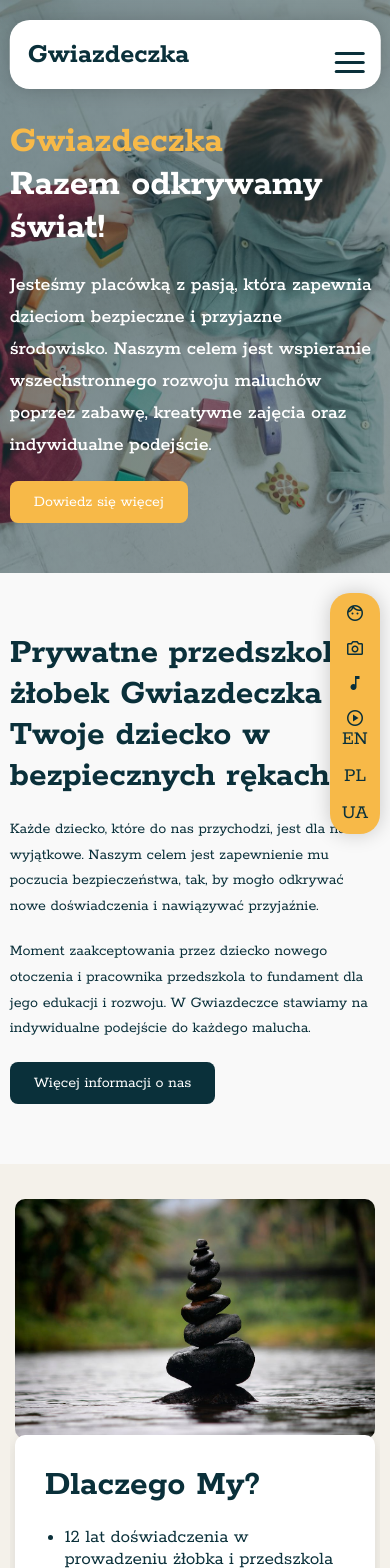
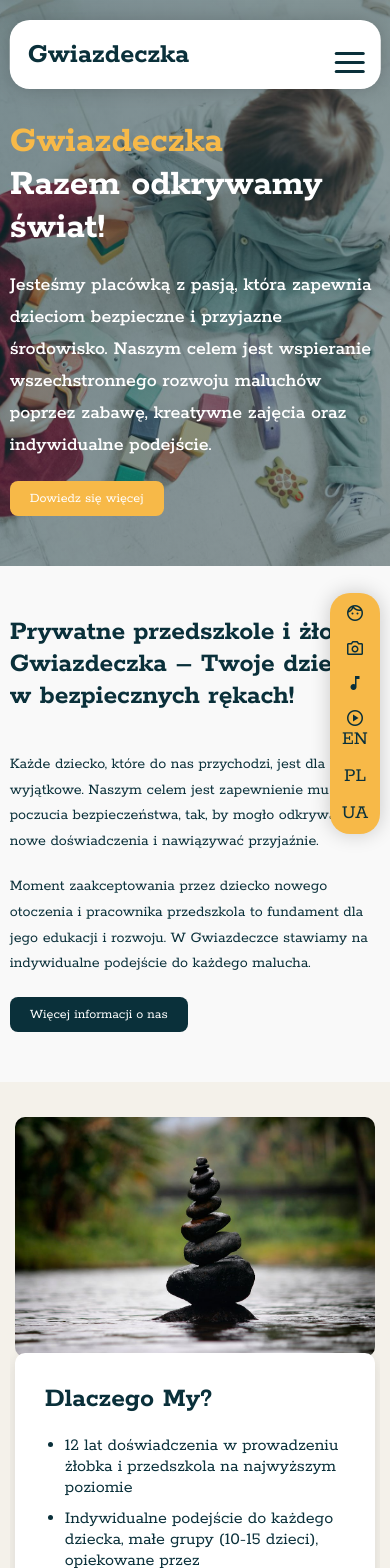
Before and after one commit to Smoleckk/portal-maluch, an Angular app in the folder web/maluch/: page / in a window 390 px wide. Shown: the top 1568 px of the page. Built offline with nearby package versions, Linux system fonts and the light colour scheme; a web font is replaced by a local one.

Commit message:
poprawki, style itp

```diff
--- a/web/maluch/projects/maluch-app/src/app/app-routing.module.ts
+++ b/web/maluch/projects/maluch-app/src/app/app-routing.module.ts
@@ -17,7 +17,9 @@ const routes: Routes = [
 ];
 
 @NgModule({
-  imports: [RouterModule.forRoot(routes)],
+  imports: [
+    RouterModule.forRoot(routes, { scrollPositionRestoration: 'enabled' })
+  ],
   exports: [RouterModule]
 })
 export class AppRoutingModule {
--- a/web/maluch/projects/maluch-app/src/app/funkcjonalnosci/prezentacja/strony/prezentacja-strona-glowna/prezentacja-strona-glowna.component.scss
+++ b/web/maluch/projects/maluch-app/src/app/funkcjonalnosci/prezentacja/strony/prezentacja-strona-glowna/prezentacja-strona-glowna.component.scss
@@ -23,7 +23,7 @@
 
 ////powitanie
 .powitanie {
-  padding: 60px 0;
+  padding: 50px 0 50px 0;
   background-color: #f9f9f9;
 
   img {
@@ -45,7 +45,7 @@
 
 ////rozwoj
 .rozwoj {
-  padding: 120px 0;
+  padding: 50px 0 50px 0;
   background-color: var(--background-color);
   //text-align: center;
 
@@ -94,7 +94,7 @@
 
 // rekrutacja
 .rekrutacja {
-  padding: 60px 0;
+  padding: 50px 0 50px 0;
   text-align: center;
   background: var(--background-color);
 
--- a/web/maluch/projects/maluch-app/src/app/wspolne/nawigacja/nawigacja-gorna/nawigacja-gorna.component.html
+++ b/web/maluch/projects/maluch-app/src/app/wspolne/nawigacja/nawigacja-gorna/nawigacja-gorna.component.html
@@ -12,15 +12,13 @@
 
   <div class="navbar-links" [ngClass]="{'active': isNavbarActive}">
     <ul>
-<!--      <li><a routerLink="/">Zgłoszenia/</a></li>-->
-<!--      <li><a routerLink="/">Posiłki</a></li>-->
       <li><a routerLink="/o-nas">O nas</a></li>
       <li><a routerLink="/strefa-rodzica">Strefa rodzica</a></li>
       <li><a routerLink="/dokumenty">Dokumenty</a></li>
       <li><a routerLink="/placowki">Placowki</a></li>
       <li><a routerLink="/kontakt">Kontakt</a></li>
-      <li><a routerLink="#">Rekrutacja/Zgloszenia</a></li>
-      <li><a routerLink="#">Program dydaktyczny</a></li>
+<!--      <li><a routerLink="#">Rekrutacja/Zgloszenia</a></li>-->
+<!--      <li><a routerLink="#">Program dydaktyczny</a></li>-->
     </ul>
   </div>
 
--- a/web/maluch/projects/maluch-app/src/styles.scss
+++ b/web/maluch/projects/maluch-app/src/styles.scss
@@ -31,14 +31,11 @@ html, body {
   width: 80%;
   max-width: 1260px;
   margin: 0 auto;
-}
 
-@media (max-width: 800px) {
-  .container {
+  @media (max-width: 800px) {
     width: 95%;
   }
 }
-
 
 .btn {
   display: inline-block;
@@ -53,14 +50,14 @@ html, body {
     color: var(--background-color);
 
     &:hover {
-      background-color:   var(--accent-color);
+      background-color: var(--accent-color);
       color: var(--primary-color);
       transform: translateY(-2px);
     }
   }
 
   &-dark {
-    background-color:   var(--accent-color);
+    background-color: var(--accent-color);
     color: var(--background-color);
 
     &:hover {
@@ -71,23 +68,22 @@ html, body {
   }
 }
 
-// Icon styles
 .icon {
   font-size: 40px;
-  color:   var(--accent-color);
+  color: var(--accent-color);
   margin-bottom: 10px;
 }
 
 h1 {
   font-size: 42px;
   color: var(--primary-color);
+  margin-bottom: 20px;
 }
 
 h2 {
   font-size: 28px;
   margin-bottom: 20px;
-  color:   var(--accent-color);
-
+  color: var(--accent-color);
 }
 
 h3 {
@@ -95,16 +91,11 @@ h3 {
   color: var(--primary-color);
   margin-bottom: 20px;
 }
+
 p {
   font-size: 18px;
   margin: 20px auto;
   line-height: 1.6;
-  color: var(--primary-color);
-}
-
-
-ul {
-  margin: 20px auto;
   color: var(--primary-color);
 }
 
@@ -116,21 +107,34 @@ ul {
 
   li {
     margin-bottom: 10px;
-    font-size: 1.2rem;
+    font-size: 18px;
   }
 }
 
 @media (max-width: 800px) {
   h1 {
-    font-size: 36px;
+    font-size: 28px;
   }
 
   h2 {
     font-size: 22px;
   }
 
+  h3 {
+    font-size: 20px;
+  }
+
   p {
     font-size: 16px;
+  }
+
+  .icon {
+    font-size: 30px;
+  }
+
+  .btn {
+    font-size: 14px;
+    padding: 10px 20px;
   }
 }
 
```
Also changed, not shown: 5 other files (tests, documents, lock files or other folders).
